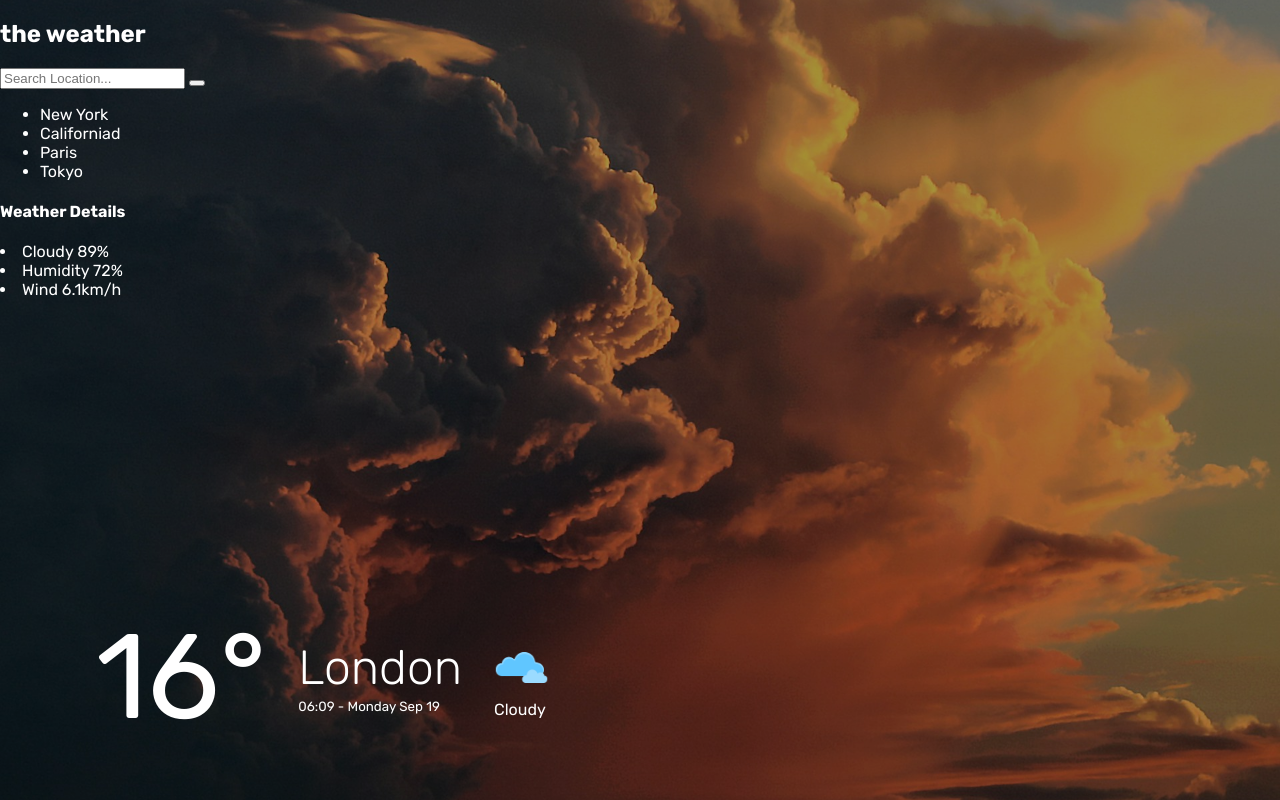
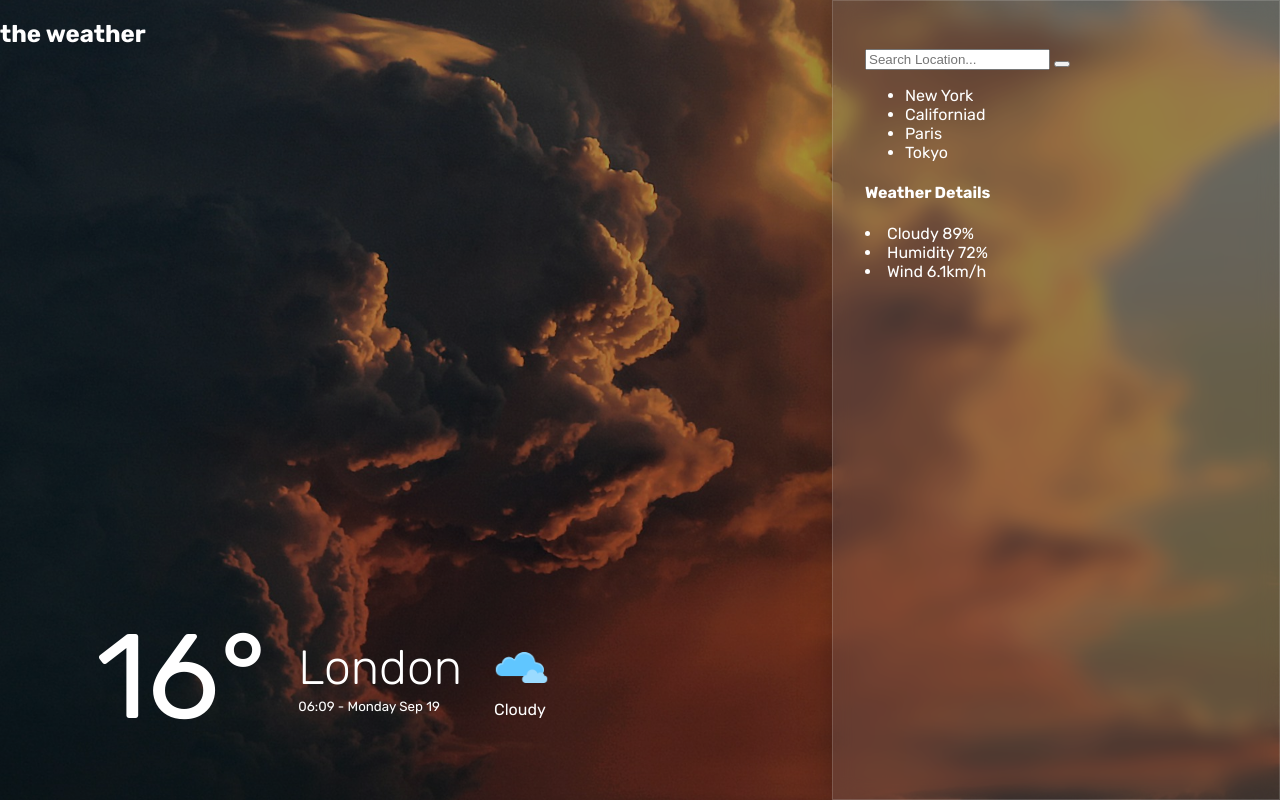
Before and after one commit to llmobinll/Weather-app, a plain HTML site: page index.html in a window 1280 px wide. Drawn offline with Linux system fonts and the light colour scheme.

Commit message:
Css part2,Panel

```diff
--- a/assest/Css/style.css
+++ b/assest/Css/style.css
@@ -73,3 +73,18 @@ body {
   margin: 0.3em 0;
   width: 55px;
 }
+.panel {
+  position: absolute;
+  top: 0;
+  width: 35%;
+  height: 100%;
+  right: 0;
+  padding: 3em 2em;
+  background: rgba(110, 110, 110, 0.25);
+  box-shadow: 0 8px 32px 0 rgba(0, 0, 0, 0.3);
+  backdrop-filter: blur(10px);
+  -webkit-backdrop-filter: blur(10px);
+  border: 1px solid rgba(255, 255, 255, 0.15);
+  z-index: 1;
+  overflow-y: scroll;
+}
--- a/index.html
+++ b/index.html
@@ -30,7 +30,7 @@
               <span class="condition">Cloudy</span>
             </div>
           </div>
-          <div class="right-site">
+          <div class="panel">
             <div class="search-input">
               <input
                 type="text"
```
